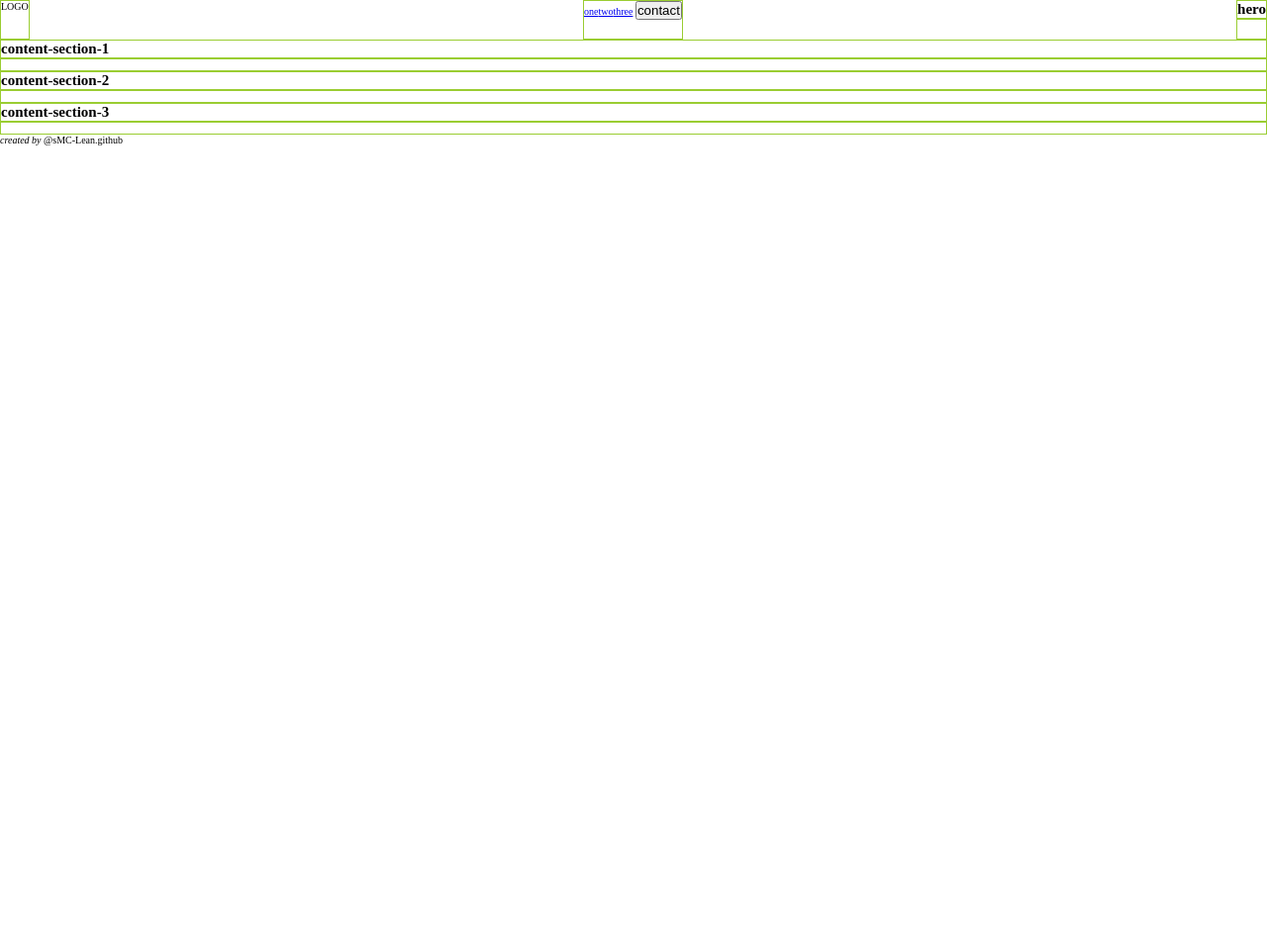
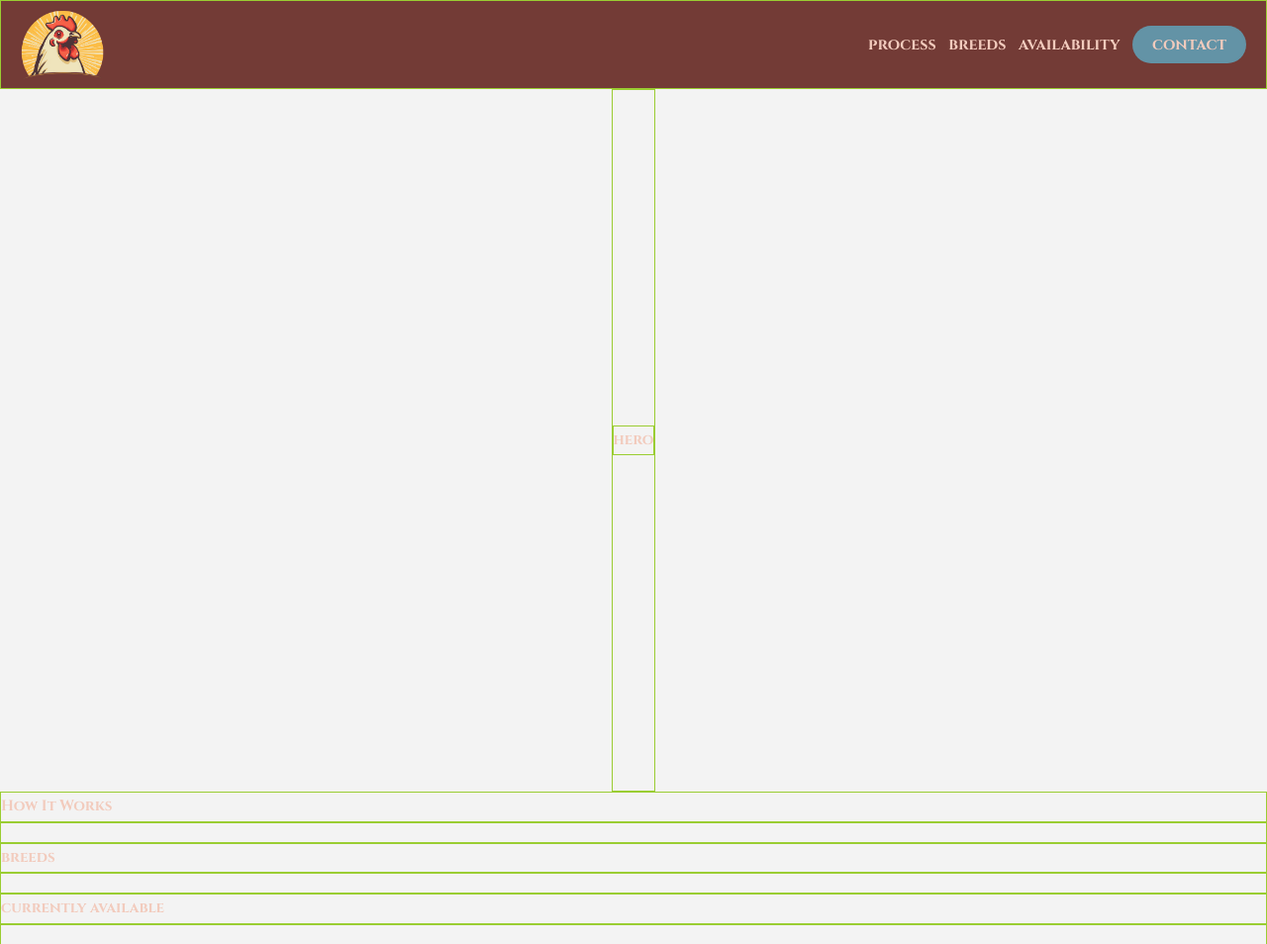
Before and after one commit to sMC-Lean/lizs-chickens, a plain HTML site: page index.html in a window 1280 px wide. Shown: the top 954 px of the page at 99% size. Before the commit the page ends 800 px from the top, so only its background shows below. Drawn offline with Linux system fonts and the light colour scheme; a web font is replaced by a local one.

Commit message:
early stages some images added to banner and hero

```diff
--- a/index.html
+++ b/index.html
@@ -4,35 +4,53 @@
     <meta charset="UTF-8" />
     <meta name="viewport" content="width=device-width, initial-scale=1.0" />
     <title>Blossom Eggs</title>
+    <link
+      rel="icon"
+      type="image/x-icon"
+      href="./resources/images/logo-32x27.png"
+    />
     <link rel="stylesheet" href="style.css" />
+    <link rel="preconnect" href="https://fonts.googleapis.com" />
+    <link rel="preconnect" href="https://fonts.gstatic.com" crossorigin />
+    <link
+      href="https://fonts.googleapis.com/css2?family=Cinzel:wght@400..900&family=Fauna+One&display=swap"
+      rel="stylesheet"
+    />
     <script defer src="script.js"></script>
   </head>
   <body>
     <header>
-      <div class="logo">LOGO</div>
-      <div class="links">
-        <a href="#section-1">one</a><a href="#section-2">two</a
-        ><a href="#section-3">three</a>
-        <button class="contact">contact</button>
-      </div>
+      <nav class="nav-bar">
+        <div class="nav-logo">
+          <img
+            class="nav-logo-img"
+            src="./resources/images/logo-380x364.png"
+            alt="a simple logo of a healthy looking chicken"
+          />
+        </div>
+        <div class="nav-links">
+          <a href="#section-1">process</a><a href="#section-2">breeds</a
+          ><a href="#section-3">availability</a>
+          <button class="contact">contact</button>
+        </div>
+      </nav>
       <div class="content-section content-section-hero">
-        <h2>hero</h2>
-        <div class="content"></div>
-        <img src="" alt="" />
+        <img class="image-hero" src="" alt="" />
+        <div class="hero-content content"><h2>hero</h2></div>
       </div>
     </header>
     <div class="content-section section-1">
-      <h2>content-section-1</h2>
+      <h2>How It Works</h2>
       <div class="content"></div>
       <img src="" alt="" />
     </div>
     <div class="content-section section-2">
-      <h2>content-section-2</h2>
+      <h2>breeds</h2>
       <div class="content"></div>
       <img src="" alt="" />
     </div>
     <div class="content-section section-3">
-      <h2>content-section-3</h2>
+      <h2>currently available</h2>
       <div class="content"></div>
       <img src="" alt="" />
     </div>
--- a/style.css
+++ b/style.css
@@ -48,26 +48,89 @@ html {
   box-sizing: border-box;
 }
 
+body {
+  font-family: "Cinzel", sans-serif;
+  font-weight: 300;
+  color: #f2cbbd;
+  line-height: 1.9;
+  background-color: #f3f3f3;
+}
+
+button {
+  display: inline-block;
+  background-color: #6393a6;
+  color: #f2cbbd;
+  font-size: 1.6rem;
+  font-family: inherit;
+  font-weight: 700;
+  border: none;
+  padding: 0.8rem 2rem;
+  border-radius: 10rem;
+  cursor: pointer;
+  transition: all 0.3s;
+}
+
+button:hover {
+  background-color: #f2cbbd;
+  color: #6393a6;
+}
+header {
+  display: flex;
+  height: 100vh;
+  /* padding: 0 3rem; */
+  flex-direction: column;
+  align-items: center;
+}
+
+.nav-bar {
+  display: flex;
+  justify-content: space-between;
+  align-items: center;
+  padding: 0.8rem 2rem;
+  height: 9rem;
+  width: 100%;
+  /* background-color: #a65b4b; */
+  background-color: #733b36;
+}
+.nav-logo {
+  flex-shrink: 0;
+  display: flex;
+  justify-content: center;
+  align-items: center;
+  width: auto;
+  height: 100%;
+}
+.nav-logo-img {
+  object-fit: cover;
+  width: 100%;
+  height: 100%;
+}
+.nav-links {
+  display: flex;
+  gap: 1.25rem;
+  align-items: center;
+}
+.nav-links > a {
+  text-decoration: none;
+  color: #f2cbbd;
+  font-size: 1.6rem;
+  font-family: inherit;
+  font-weight: 700;
+}
+.nav-links > a:hover {
+  color: #6393a6;
+}
+
+.content-section-hero {
+  flex: 1;
+  display: flex;
+  justify-content: center;
+  align-items: center;
+}
+
 .content-section,
 .hero,
 .content,
-div {
+.nav-bar {
   border: 1px solid yellowgreen;
 }
-body {
-  height: 100vh;
-}
-
-header {
-  display: flex;
-  justify-content: space-between;
-  height: 5vh;
-}
-
-.hero {
-  height: 95vh;
-  flex: 1;
-}
-.hero-content {
-  height: 95vh;
-}
```
Also changed, not shown: resources/images/hero-full.png (added), resources/images/logo-1023x980.png (added), resources/images/logo-32x27.png (added), resources/images/logo-380x364.png (added), 1 other file.
